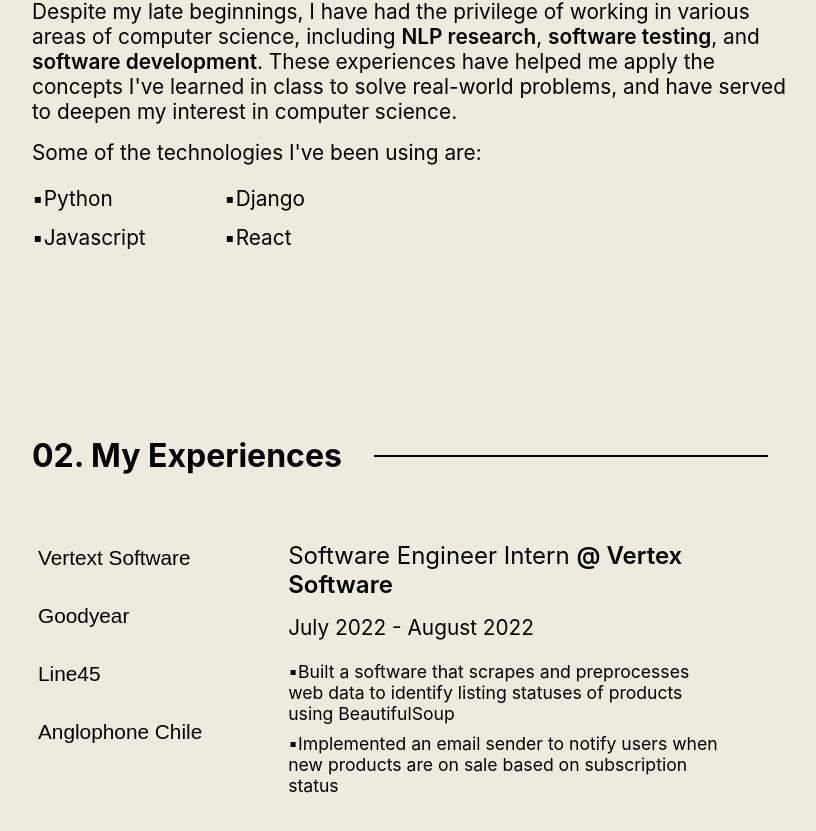
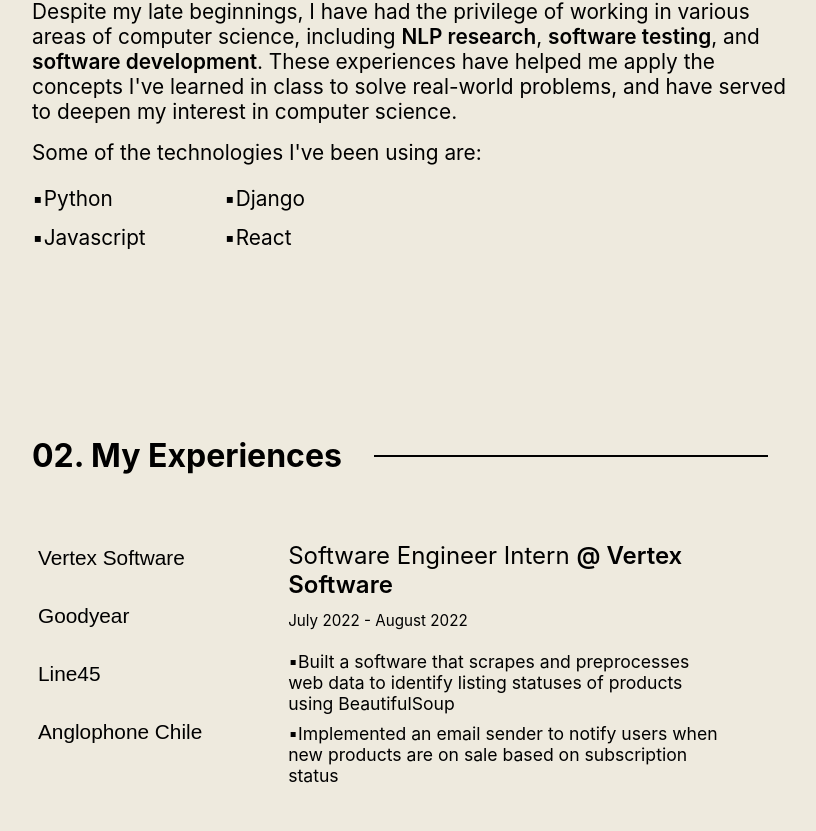
Before and after one commit to lysmm203/personal-portfolio, a React (Create React App) app: page / in a window 1280 px wide. Shown: the part 1467-2298 px from the top of the page, without its empty margins (224-1040 px from the left). Built offline with nearby package versions, Linux system fonts and the light colour scheme.

Commit message:
change the way the company name buttons are displayed. Now it uses React state

```diff
--- a/src/App.css
+++ b/src/App.css
@@ -187,6 +187,11 @@ h2{
   padding: 0 5rem;
 }
 
+.job-date{
+  font-size: 0.95rem;
+  margin-top: 0;
+}
+
 .job-description{
   list-style-type: "\025AA";
   list-style-position: inside;
--- a/src/components/experiences.js
+++ b/src/components/experiences.js
@@ -1,6 +1,34 @@
+import React from "react"
+// 1. Initialize a react state called "highlightedButton". This is a string variable that will be initialized as None
+// 2. When any of the buttons are pressed, it calls the state function and updates the "highlightedButton" to the id of
+// the button that was pressed
+// 3. Then, the button that was pressed will have its background color changed to the darker shade, while all the other
+// buttons will have their background color set to the default beige color
 
 
 export default function Experiences(){
+
+    const [highlightedButton, setHighlightedButton] = React.useState("")
+
+    const companies = [
+        {
+            name: "Vertex Software",
+            id: "vertex",
+        },{
+            name: "Goodyear",
+            id: "vertex"
+        },{
+            name: "Line45",
+            id: "vertex"
+        },{
+            name: "Anglophone Chile",
+            id: "vertex"
+        },
+    ]
+
+    const companyButtons = companies.map(company =>
+        (<button className={"company-name"} id={company.id}><p>{company.name}</p></button>));
+
     return(
         <div className={"section"}>
             <div className={"section-heading"}>
@@ -8,17 +36,14 @@ export default function Experiences(){
             </div>
             <div className={"experience-table"}>
                 <div className={"companies"}>
-                    <button className={"company-name"}><p>Vertext Software</p></button>
-                    <button className={"company-name"}><p>Goodyear</p></button>
-                    <button className={"company-name"}><p>Line45</p></button>
-                    <button className={"company-name"}><p>Anglophone Chile</p></button>
+                    {companyButtons}
                 </div>
                 <div className={"job"}>
                     <h2>
                         <span>Software Engineer Intern </span>
                         <span className={"bold"}>@ Vertex Software</span>
                     </h2>
-                    <p>July 2022 - August 2022</p>
+                    <p className={"job-date"}>July 2022 - August 2022</p>
                     <ul className={"job-description"}>
                         <li>Built a software that scrapes and preprocesses web data to identify listing statuses of
                         products using BeautifulSoup</li>
```
